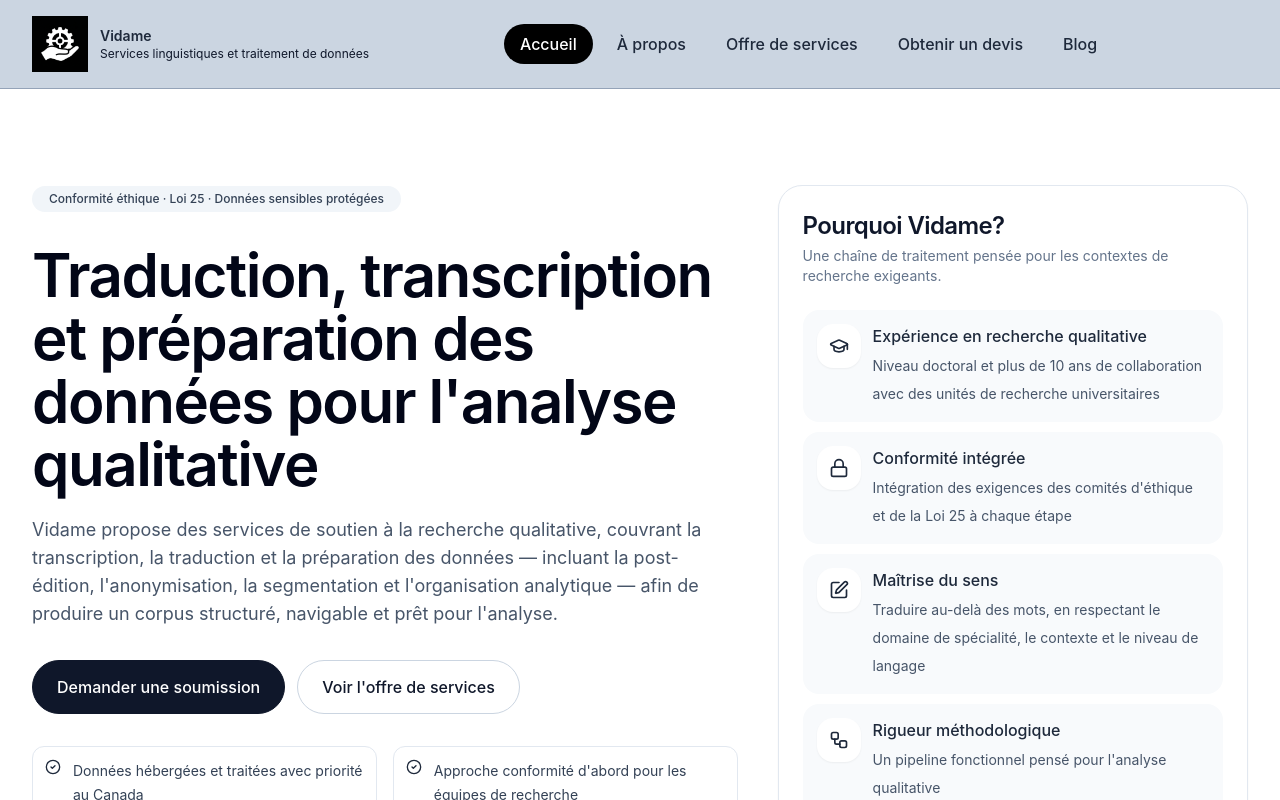
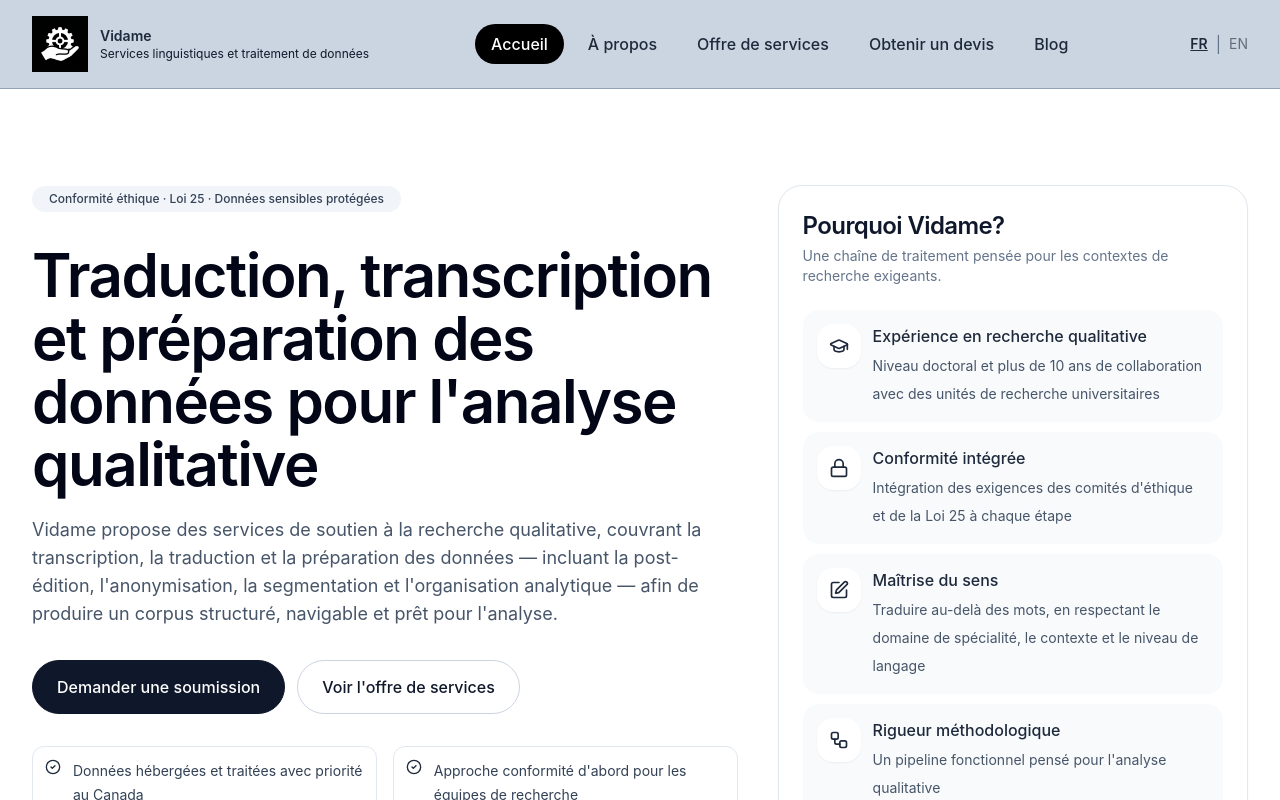
Before and after one commit to momopro21/vidame-recherche, a React (Vite) app: page / in a window 1280 px wide. Shown: the top 800 px of the page. Built offline with nearby package versions, Linux system fonts and the light colour scheme; the HTML template or start-up script is replaced by a standard one.

Commit message:
Update App.tsx

```diff
--- a/src/App.tsx
+++ b/src/App.tsx
@@ -216,10 +216,30 @@ function Shell({
                 ))}
               </nav>
               <div className="flex items-center gap-3">
-                <button className="rounded-xl border border-slate-200 p-2 md:hidden" onClick={() => setOpen((v) => !v)} aria-label="Ouvrir le menu">
-                  {open ? <X className="h-5 w-5" /> : <Menu className="h-5 w-5" />}
-                </button>
-              </div>
+                <div className="hidden items-center gap-2 md:flex">
+                 <button
+                   onClick={() => setLang("fr")}
+                   className={`text-sm ${lang === "fr" ? "font-semibold underline" : "opacity-60"}`}
+                  >
+                    FR
+                    </button>
+                    <span className="text-slate-500">|</span>
+                    <button
+                      onClick={() => setLang("en")}
+                      className={`text-sm ${lang === "en" ? "font-semibold underline" : "opacity-60"}`}
+                    >
+                      EN
+                    </button>
+                  </div>
+
+                  <button
+                    className="rounded-xl border border-slate-200 p-2 md:hidden"
+                    onClick={() => setOpen((v) => !v)}
+                    aria-label="Ouvrir le menu"
+                  >
+                    {open ? <X className="h-5 w-5" /> : <Menu className="h-5 w-5" />}
+                  </button>
+                </div>
             </div>
             <AnimatePresence>
               {open && (
```
